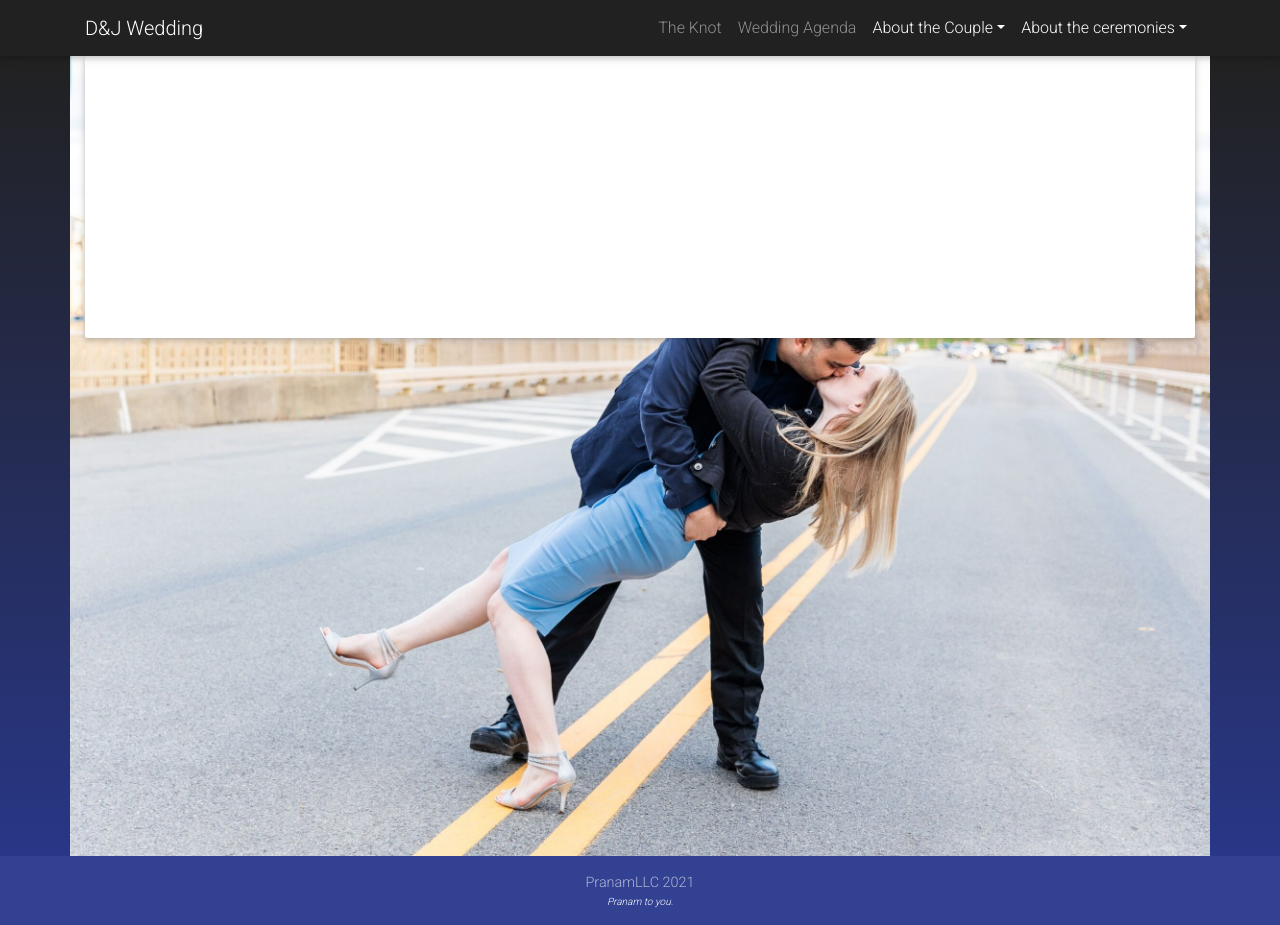
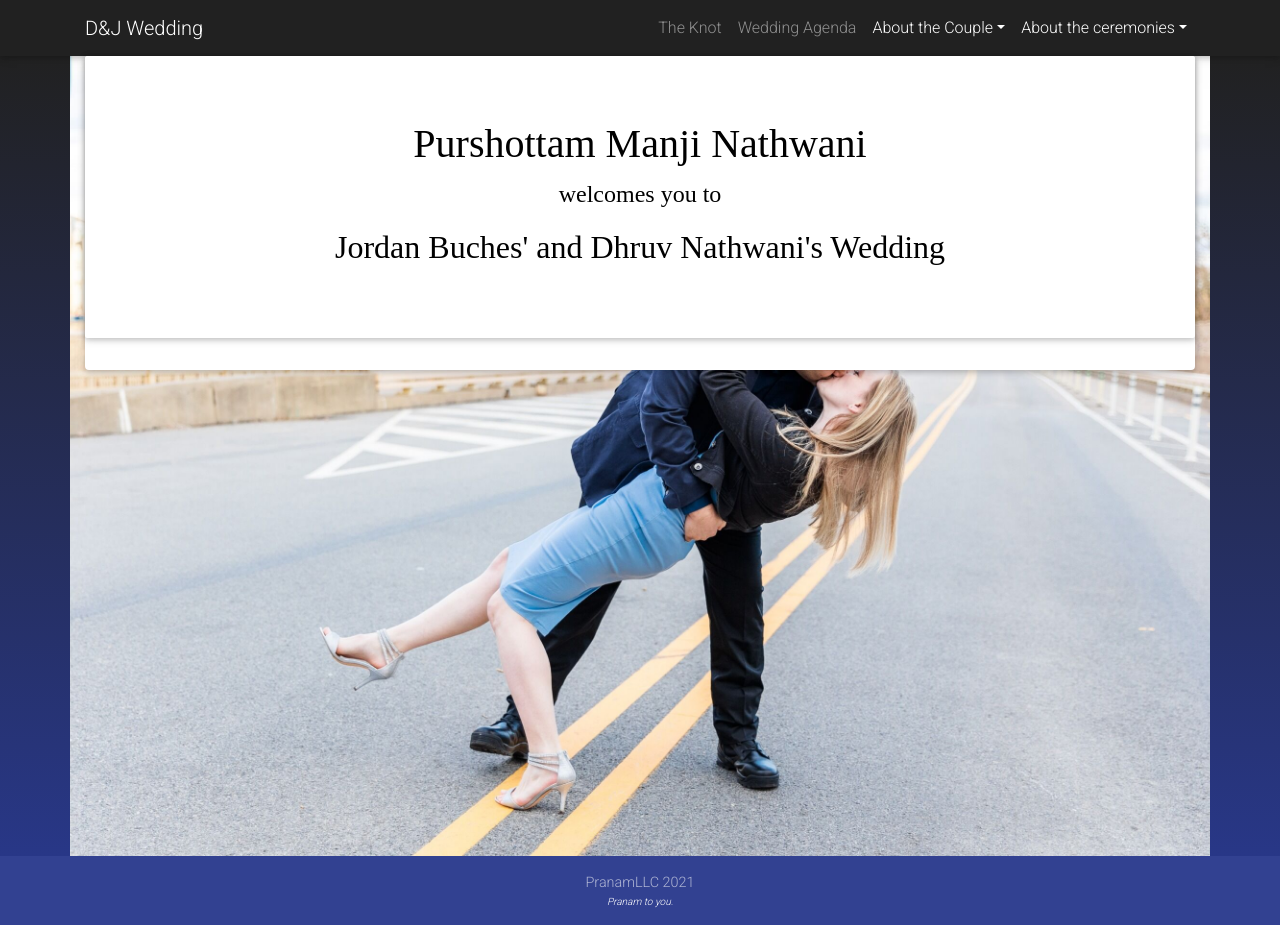
Before and after one commit to DnJWedding/DnJWedding.github.io, a React (Create React App) app: page / in a window 1280 px wide. Built offline with nearby package versions, Linux system fonts and the light colour scheme; a web font is replaced by a local one.

Commit message:
Update Home.jsx

```diff
--- a/src/components/Home.jsx
+++ b/src/components/Home.jsx
@@ -6,7 +6,7 @@ function Home() {
   return (
     <div className="home">
       <div className="container background"  style={{ backgroundImage: `url(${background})` }}>
-        <div className="banner">
+        <div className="banner card">
           <Jumbotron fluid>
             <h1 style={{ "font-family":'Carattere' }}>Purshottam Manji Nathwani</h1>
             <p style={{ "font-family":'Carattere', "font-size": 24 }}>welcomes you to</p>
```
